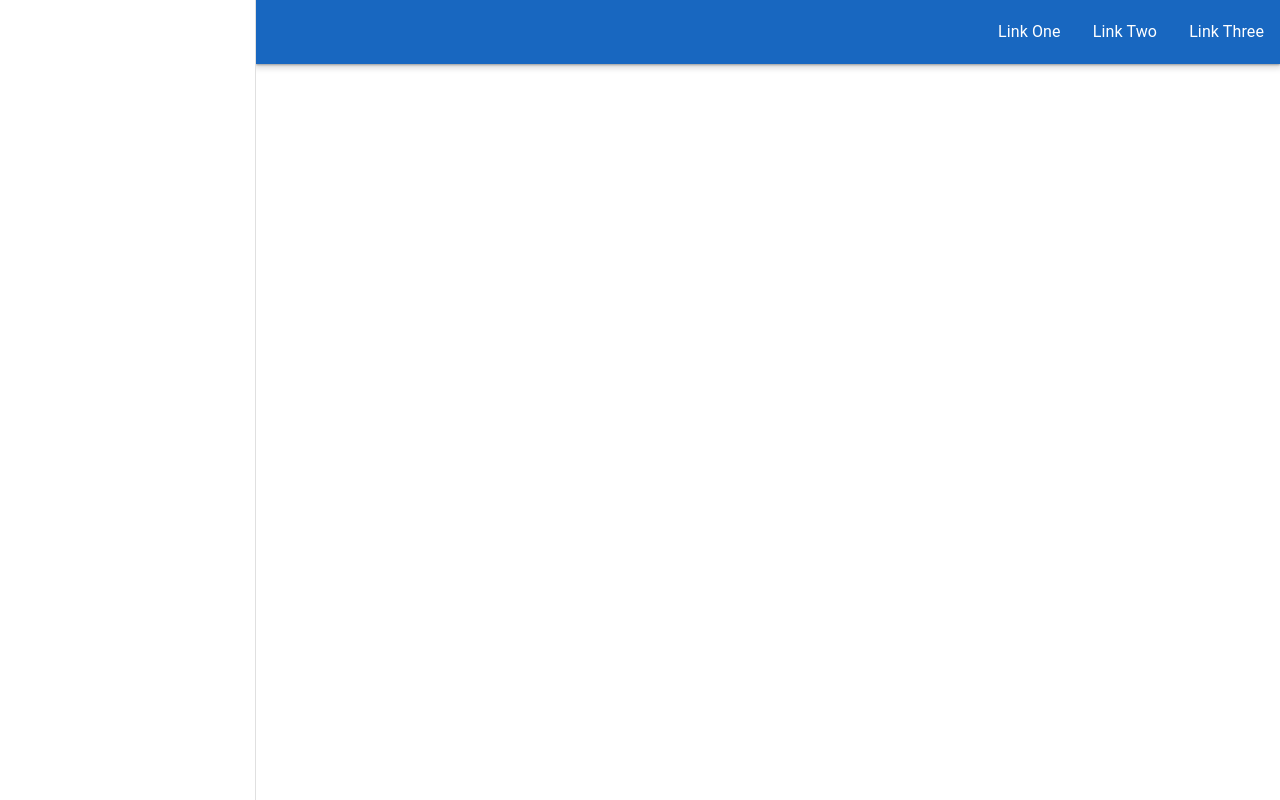
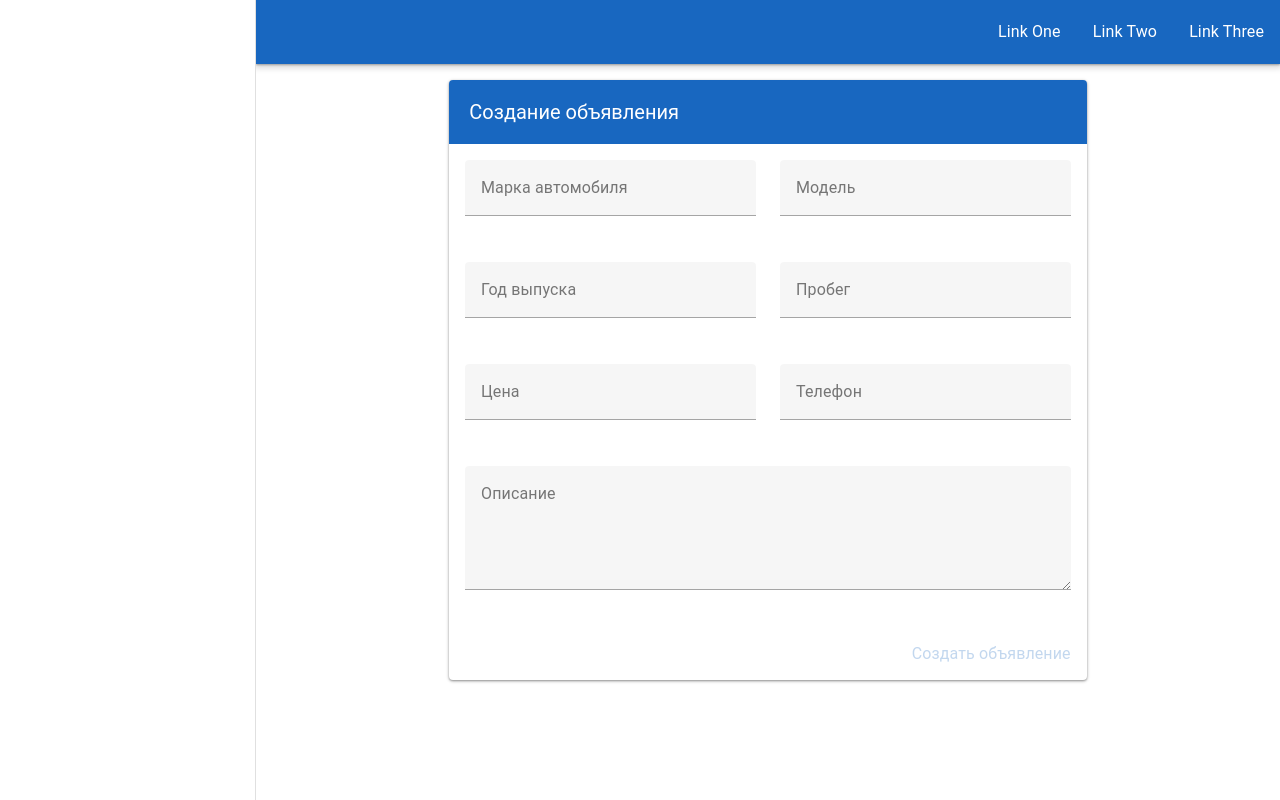
Before and after one commit to Itami00001/aip_4semak, a Vue app: page /new in a window 1280 px wide. Built offline with nearby package versions, Linux system fonts and the light colour scheme; the HTML template or start-up script is replaced by a standard one.

Commit message:
Шаг 7: Страница создания объявления

```diff
--- a/src/router/index.js
+++ b/src/router/index.js
@@ -3,6 +3,7 @@ import HomeView from '../views/HomeView.vue'
 import LoginView from '../views/LoginView.vue'
 import RegistrationView from '../views/RegistrationView.vue'
 import OrdersView from '../views/OrdersView.vue'
+import NewCarView from '../views/NewCarView.vue'
 
 const routes = [
   {
@@ -24,6 +25,11 @@ const routes = [
     path: '/orders',
     name: 'orders',
     component: OrdersView
+  },
+  {
+    path: '/new',
+    name: 'new-car',
+    component: NewCarView
   }
 ]
 
--- /dev/null
+++ b/src/views/NewCarView.vue
@@ -0,0 +1,115 @@
+<template>
+  <v-container>
+    <v-row justify="center">
+      <v-col cols="12" sm="10" md="8">
+        <v-card class="elevation-12">
+          <v-toolbar dark color="primary">
+            <v-toolbar-title>Создание объявления</v-toolbar-title>
+          </v-toolbar>
+          <v-card-text>
+            <v-form ref="form" v-model="valid" lazy-validation>
+              <v-row>
+                <v-col cols="12" sm="6">
+                  <v-text-field
+                    label="Марка автомобиля"
+                    v-model="car.brand"
+                    outlined
+                    :rules="[v => !!v || 'Марка обязательна']"
+                  ></v-text-field>
+                </v-col>
+                <v-col cols="12" sm="6">
+                  <v-text-field
+                    label="Модель"
+                    v-model="car.model"
+                    outlined
+                    :rules="[v => !!v || 'Модель обязательна']"
+                  ></v-text-field>
+                </v-col>
+              </v-row>
+              <v-row>
+                <v-col cols="12" sm="6">
+                  <v-text-field
+                    label="Год выпуска"
+                    v-model="car.year"
+                    type="number"
+                    outlined
+                    :rules="[v => !!v || 'Год обязателен']"
+                  ></v-text-field>
+                </v-col>
+                <v-col cols="12" sm="6">
+                  <v-text-field
+                    label="Пробег"
+                    v-model="car.mileage"
+                    outlined
+                    :rules="[v => !!v || 'Пробег обязателен']"
+                  ></v-text-field>
+                </v-col>
+              </v-row>
+              <v-row>
+                <v-col cols="12" sm="6">
+                  <v-text-field
+                    label="Цена"
+                    v-model="car.price"
+                    outlined
+                    prefix="₽"
+                    :rules="[v => !!v || 'Цена обязательна']"
+                  ></v-text-field>
+                </v-col>
+                <v-col cols="12" sm="6">
+                  <v-text-field
+                    label="Телефон"
+                    v-model="car.phone"
+                    outlined
+                    :rules="[v => !!v || 'Телефон обязателен']"
+                  ></v-text-field>
+                </v-col>
+              </v-row>
+              <v-row>
+                <v-col cols="12">
+                  <v-textarea
+                    label="Описание"
+                    v-model="car.description"
+                    outlined
+                    rows="4"
+                    :rules="[v => !!v || 'Описание обязательно']"
+                  ></v-textarea>
+                </v-col>
+              </v-row>
+            </v-form>
+          </v-card-text>
+          <v-card-actions>
+            <v-spacer></v-spacer>
+            <v-btn color="primary" :disabled="!valid" @click="createAd">Создать объявление</v-btn>
+          </v-card-actions>
+        </v-card>
+      </v-col>
+    </v-row>
+  </v-container>
+</template>
+
+<script>
+export default {
+  data() {
+    return {
+      valid: false,
+      car: {
+        brand: '',
+        model: '',
+        year: '',
+        mileage: '',
+        price: '',
+        phone: '',
+        description: ''
+      }
+    }
+  },
+  methods: {
+    createAd() {
+      if (this.$refs.form.validate()) {
+        console.log('Creating ad:', this.car)
+        // Здесь будет логика сохранения объявления
+      }
+    }
+  }
+}
+</script>
```
